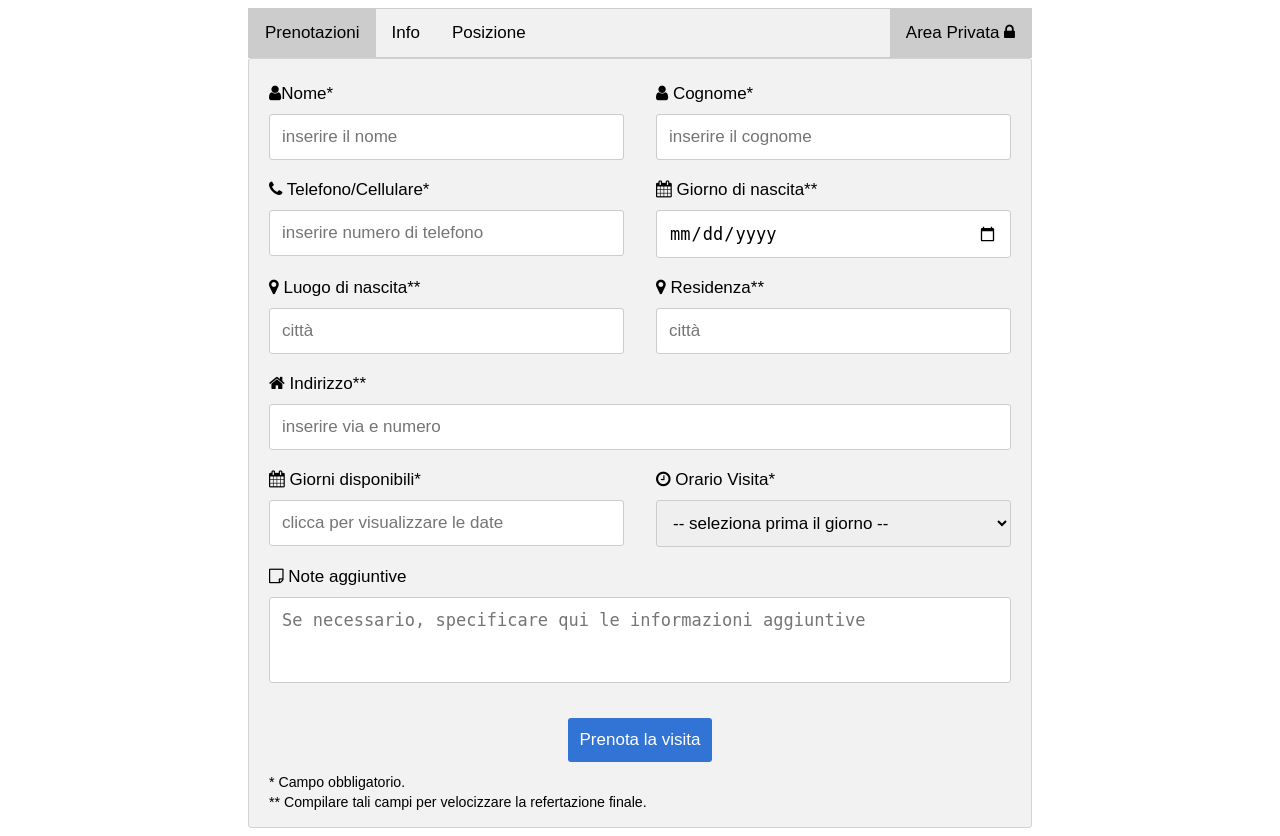
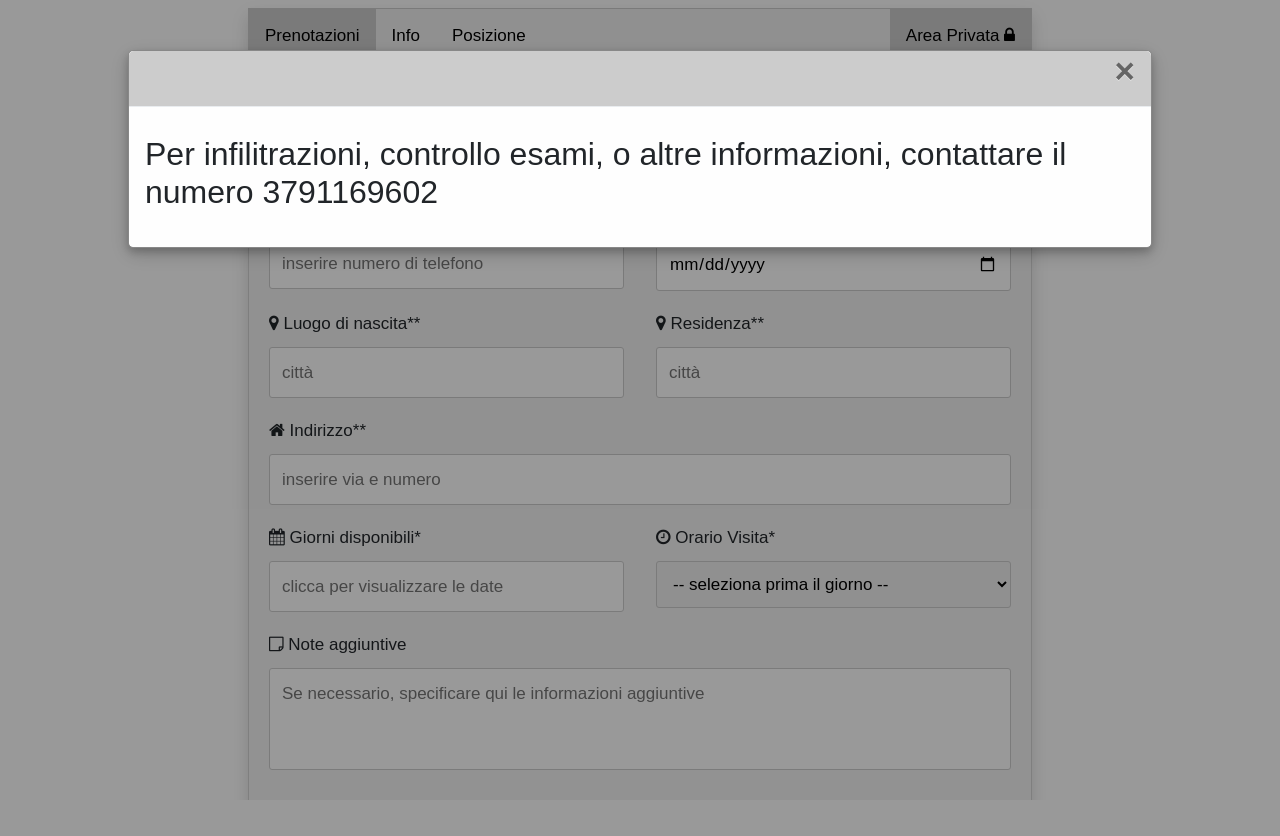
Before and after one commit to crazydaniel96/MedTool_website, a PHP site: page / in a window 1280 px wide. After the commit the page ends 800 px from the top, so only its background shows below. Run offline with PHP 8.4, Linux system fonts and the light colour scheme; data that the repository does not hold is empty; some libraries are stand-ins or nearby versions.

Commit message:
add features

```diff
--- a/AddVisitFree.php
+++ b/AddVisitFree.php
@@ -130,9 +130,7 @@
                     </div>
                     <div class="col-50">
                         <label for="visit_hour"><i class="fa fa-clock-o"></i> <b>Orario Visita</b></label>
-                        <select name="visit_hour" id="visit_hour" class="fieldText" required>
-                        <option disabled selected value> -- seleziona prima il giorno -- </option>
-                        </select>
+                        <input type="time" id="visit_hour" class="fieldText" name="visit_hour" min="07:00" max="20:00" required>
                     </div>
                 </div>
                 <label for="MoreInfo"><i class="fa fa-sticky-note-o"></i> Note aggiuntive</label>
--- a/index.php
+++ b/index.php
@@ -4,6 +4,7 @@
 		<meta charset="utf-8" name="viewport" content="width=device-width, initial-scale=1">
 		<title>Studio d'Arenzo</title>
         <link rel="stylesheet" href="https://cdnjs.cloudflare.com/ajax/libs/font-awesome/4.7.0/css/font-awesome.min.css">
+        <link href="//maxcdn.bootstrapcdn.com/bootstrap/4.1.1/css/bootstrap.min.css" rel="stylesheet" id="bootstrap-css">
 
         <!-- for jquery calendar -->
         <script src="https://code.jquery.com/jquery-1.12.4.js"></script>
@@ -11,6 +12,8 @@
         <link rel="stylesheet" href="//code.jquery.com/ui/1.12.1/themes/base/jquery-ui.css">
 
 		<link href="styles/public-page.css" rel="stylesheet" type="text/css">
+        <link href="styles/in-progress.css" rel="stylesheet" type="text/css">
+
 
 
         <!-- calendar jquery script -->
@@ -142,7 +145,7 @@
             <div id="about" class="tabcontent">
                 <div class="container">
                     <br>
-                    <div class="fieldText"> Numero di telefono: 3791169602 </div>
+                    <div class="fieldText"> Numero di telefono: <b>3791169602</b> </div>
                     <div class="fieldText">Metodi di pagamento accettati  <i class="fa fa-credit-card fa-2x"></i> <i class="fa fa-money fa-2x"></i> </div>
                     <small>In caso di inattività del numero è possibile prentare una visita attraverso la sezione "prenotazioni" in alto a sinistra.<br>In caso di problemi, telefonare tempestivamente per disdire.</small>
                 </div>
@@ -153,6 +156,25 @@
                     <iframe src="https://www.google.com/maps/embed?pb=!1m18!1m12!1m3!1d744.8517323811963!2d15.375951942356911!3d41.69015027026108!2m3!1f0!2f0!3f0!3m2!1i1024!2i768!4f13.1!3m3!1m2!1s0x133742e99fabf9b9%3A0x177484de9fc58b2e!2sVia%20Giuseppe%20de%20Cesare%2C%20107%2C%2071016%20San%20Severo%20FG!5e0!3m2!1sit!2sit!4v1596563118327!5m2!1sit!2sit" frameborder="0" style="border:0;" allowfullscreen="" aria-hidden="false" tabindex="0"></iframe>
                 </div>
             </div>
+
+            <!-- modal-->
+            <div id="AdviseModal" class="modal" style="display: block;">
+
+                <!-- Modal content -->
+                <div class="modal-content">
+                    <div class="modal-header">
+                        <br><br>
+                        <span class="close">&times;</span>
+                        <br>
+                    </div>
+                    <div id="modal-body" class="modal-body">
+                        <br>
+                        <h2> Per infilitrazioni, controllo esami, o altre informazioni, contattare il numero 3791169602 </h2>
+                        <br>
+                    </div>
+                </div>
+            </div>
+
         </div>
         <script type="text/javascript" src="scripts/index.js"></script>
     </body>
--- a/scripts/index.js
+++ b/scripts/index.js
@@ -12,3 +12,21 @@ function openTab(evt, Tab) {
   document.getElementById(Tab).style.display = "block";
   evt.currentTarget.className += " active";
 }
+
+// MODAL PART
+var modal = document.getElementById("AdviseModal");
+
+// Get the <span> element that closes the modal
+var span = document.getElementsByClassName("close")[0];
+
+// When the user clicks on <span> (x), close the modal
+span.onclick = function() {
+  modal.style.display = "none";
+}
+
+// When the user clicks anywhere outside of the modal, close it
+window.onclick = function(event) {
+  if (event.target == modal) {
+    modal.style.display = "none";
+  }
+}
```
